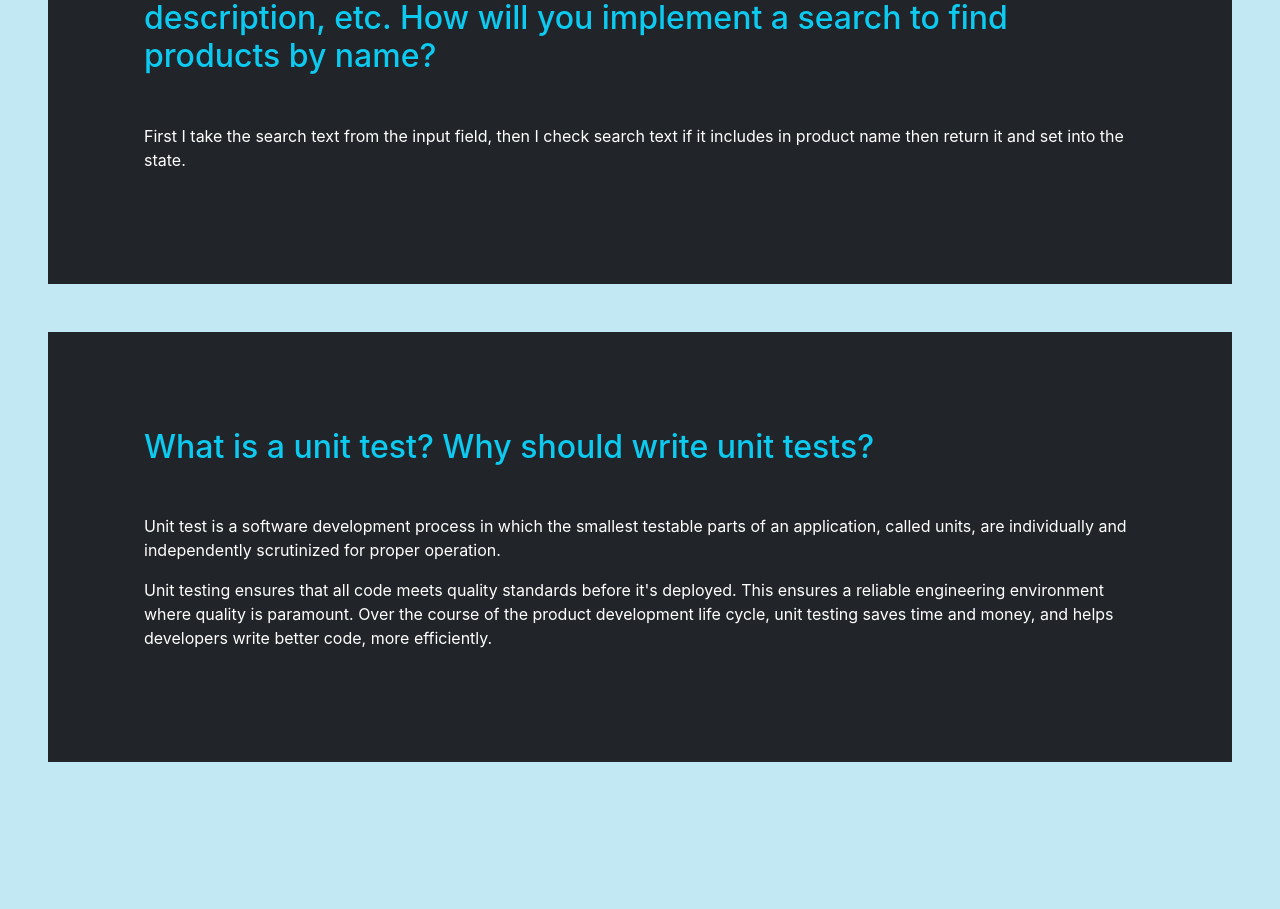
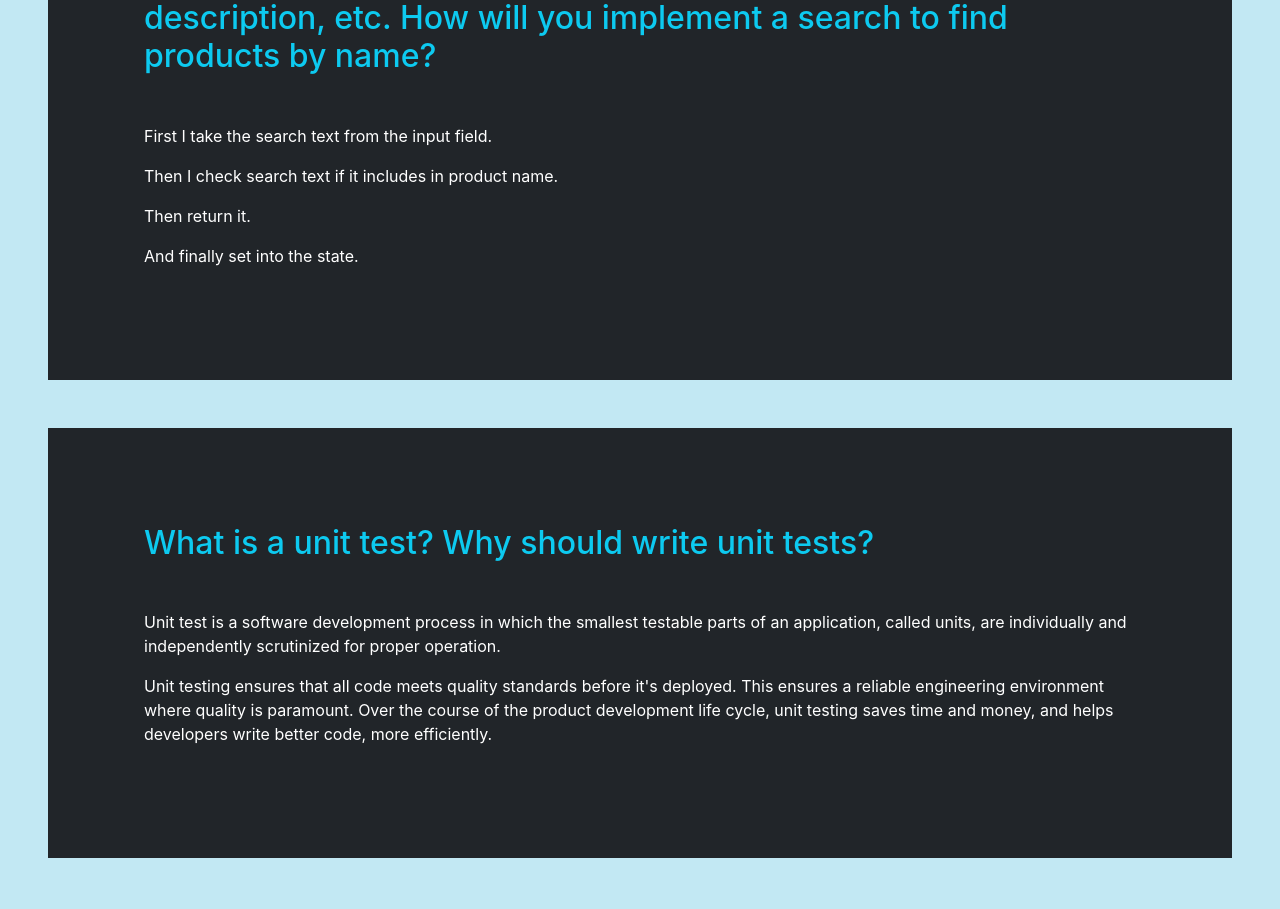
Before and after one commit to Najmul890/wheel-manufacturer-client, a React (Create React App) app: page /blogs in a window 1280 px wide. Shown: the part 1729-2638 px from the top of the page. Built offline with nearby package versions, Linux system fonts and the light colour scheme; no server answers.

Commit message:
blogs page updated

```diff
--- a/src/components/pages/Blogs/Blogs.js
+++ b/src/components/pages/Blogs/Blogs.js
@@ -33,9 +33,10 @@ const Blogs = () => {
             <div className="p-5 bg-dark text-white mb-5">
                 <div className="p-5">
                     <h2 className='text-info mb-5'>You have an array of products. Each product has a name, price, description, etc. How will you implement a search to find products by name?</h2>
-                    <p>
-                        First I take the search text from the input field, then I check search text if it includes in product name then return it and set into the state.
-                    </p>
+                    <p>First I take the search text from the input field.</p>
+                    <p>Then I check search text if it includes in product name.</p>
+                    <p>Then return it.</p>
+                    <p>And finally set into the state.</p>
                 </div>
             </div>
             <div className="p-5 bg-dark text-white mb-5">
```
